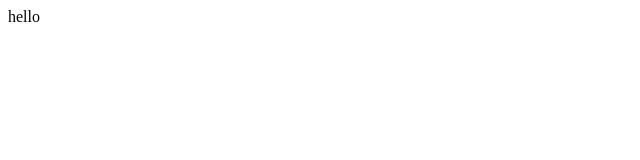
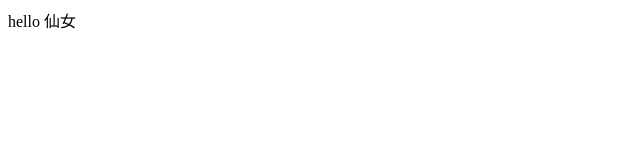
Before and after one commit to ogr-0978/web-38, a plain HTML site: page index.html in a window 1280 px wide. Shown: the full height of the page, 0-640 px from the left. Drawn offline with Linux system fonts and the light colour scheme.

Commit message:
'第二次操作'

```diff
--- a/index.html
+++ b/index.html
@@ -6,6 +6,6 @@
     <title>Title</title>
 </head>
 <body>
-hello
+hello 仙女
 </body>
 </html>
```
